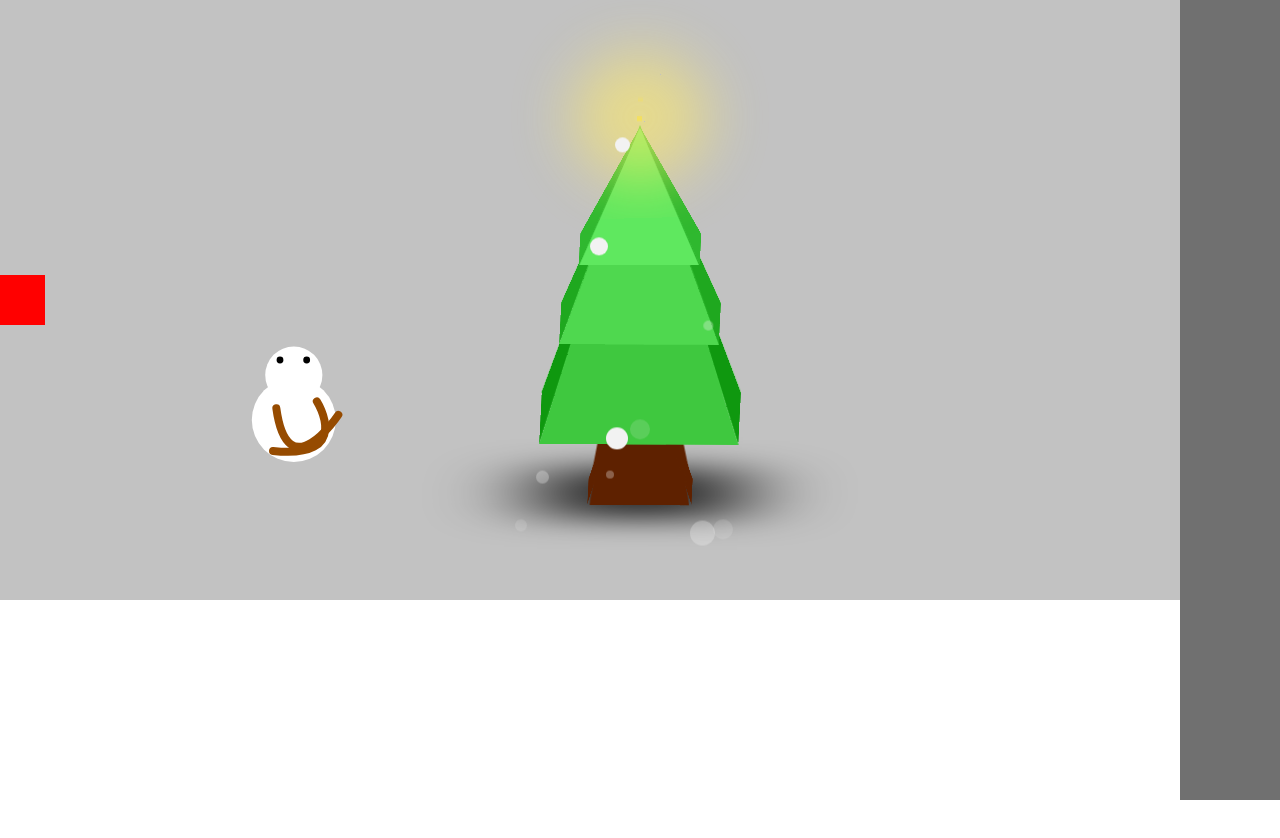
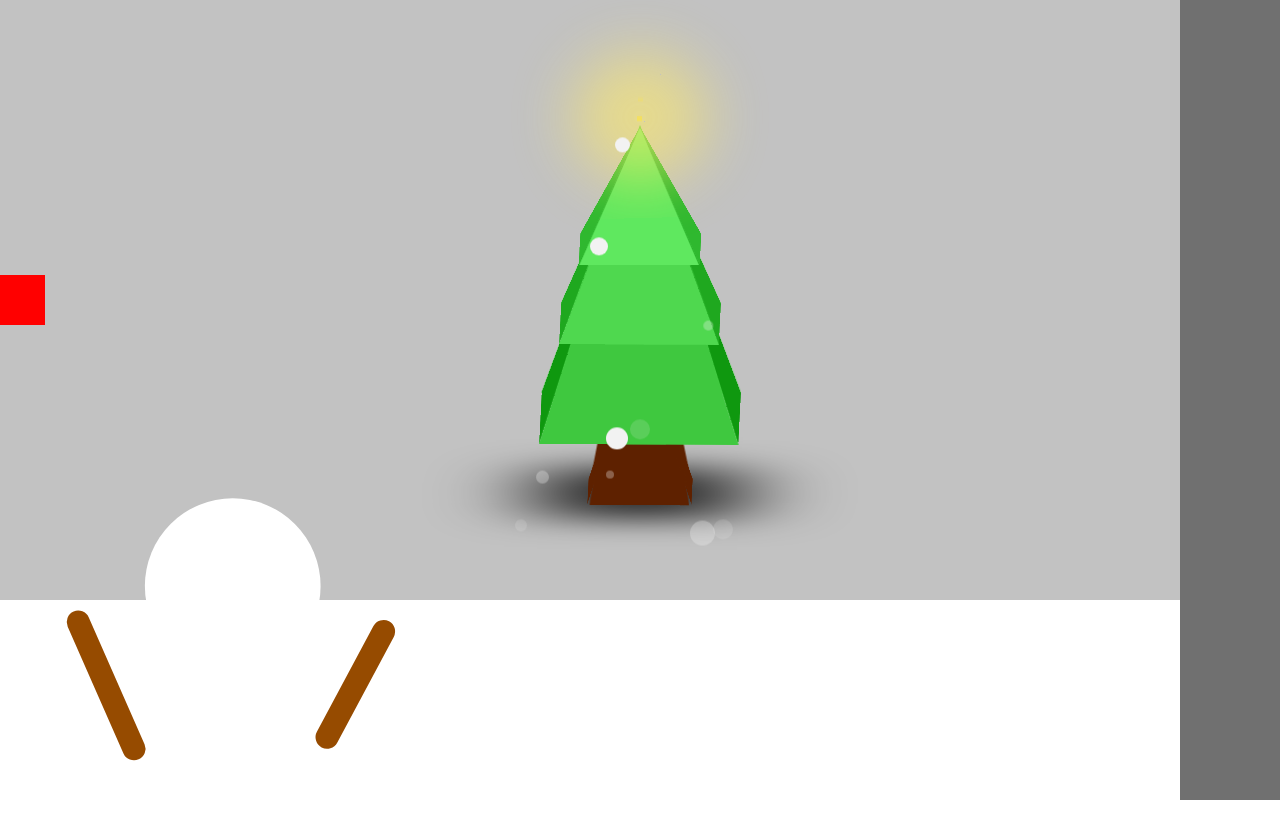
Before and after one commit to distrue/xmas_hackerton, a Gatsby site: page / in a window 1280 px wide. Shown: the top 838 px of the page. Before the commit the page ends 800 px from the top, so only its background shows below. Built offline with nearby package versions, Linux system fonts and the light colour scheme; Gatsby itself is replaced by a stand-in of ours.

Commit message:
fix character

```diff
--- a/src/components/character.tsx
+++ b/src/components/character.tsx
@@ -1,82 +1,69 @@
-import React from 'react';
+import React from 'react'
 import styled from 'styled-components';
 
 export default () => {
-  const LeftArm = ({ animation, armPath }: any) => (
+    const LeftArm = ({animation,armPath}:any) =>{
+        return(
             <svg className="arm" xmlns="http://www.w3.org/2000/svg" viewBox="0 0 300 400">
-      {animation === 'typing' && <path className="arm-typing-left" d={armPath} />}
-      {animation === 'stressed' && <path className="arm-typing-left" d={armPath} />}
-      <path d="M175.27,152.06s55.19,87.24-65.77,74.44" />
-      {animation === 'thinking' && <path d="M175.93,152.78s-10.18,82-36.43,103.72" />}
-      {animation === 'passive' && <path d="M175.93,152.78s-10.18,82-36.43,103.72" />}
-      {animation === 'sleeping' && <path d="M175.93,152.78s-10.18,82-36.43,103.72" />}
+                { animation === 'typing' && <path className="arm-typing-left" d={armPath} /> }
+                { animation === 'stressed' && <path className="arm-typing-left" d={armPath} /> }
+                <path d="M175.27,192 L190,164.44" />
+                { animation === 'thinking' && <path d="M175.93,152.78s-10.18,82-36.43,103.72" /> }
+                { animation === 'passive' && <path d="M175.93,152.78s-10.18,82-36.43,103.72" /> }
+                { animation === 'sleeping' && <path d="M175.93,152.78s-10.18,82-36.43,103.72" /> }
             </svg>
         );
+    }
 
-  const RightArm = ({ animation, armPath }: any) => (
+    const RightArm =({animation,armPath}:any)=>{
+        return(
             <svg className="arm" xmlns="http://www.w3.org/2000/svg" viewBox="0 0 300 400">
-      {animation === 'stressed' && <path className="arm-typing-right" d={armPath} />}
-      {animation === 'waiting' && <path d="M207.26,171.26s45.19,85-75.76,72.24" />}
-      <path className="arm-thinking-right" d="M207.48,172.34s-76,114.16-93-9.84" />
-      {animation === 'passive' && <path d="M207.93,172c.57-.48,11.3,86.45-23.43,112.52" />}
-      {animation === 'sleeping' && <path d="M207.93,172c.57-.48,11.3,86.45-23.43,112.52" />}
+            { animation === 'stressed' && <path className="arm-typing-right" d={armPath} /> }
+            { animation === 'waiting' && <path d="M207.26,171.26s45.19,85-75.76,72.24" /> }
+            <path className="arm-thinking-right" d="M110.48,162L125,195" />
+            { animation === 'passive' && <path d="M207.93,172c.57-.48,11.3,86.45-23.43,112.52" /> }
+            { animation === 'sleeping' && <path d="M207.93,172c.57-.48,11.3,86.45-23.43,112.52" /> }
           </svg>
         );
+    }
 
-  const Body = () => (
+    const Body=()=>{
+        return(
             <svg xmlns="http://www.w3.org/2000/svg" viewBox="0 0 300 400">
                 <g id="body">
-        <circle className="character__body -part-1" cx="140.71" cy="112.62" r="42.88" />
-        <circle className="character__body -part-2" cx="140.71" cy="180.06" r="63" />
+                    <circle className="character__body -part-1" cx="150.71" cy="152.62" r="22.88" onClick={() => {window.location.href="/canvas"}}/>
+                    <circle className="character__body -part-2" cx="150.71" cy="200.06" r="35"/>
                 </g>
-      <circle className="character__eye -eye-l" cx="150" cy="90" r="5.12" />
-      <circle className="character__eye -eye-l" cx="110" cy="90" r="5.12" />
             </svg>
         );
-
-  return (
-    <Character>
-      <LeftArm animation={null} armPath={null} />
-      <RightArm animation={null} armPath={null} />
-      <Body />
-    </Character>
-  );
-};
-
-const Character = styled.div`
-  background-color: transparent;
-  z-index: 2;
-  position: absolute;
-  width: 200px;
-  height: 400px;
-  top: 300px;
-  left: 200px;
-  .character {
-    &__eye {
-      transition: transform 0.3s ease;
-      transform: translate(10px, 0px);
     }
 
-    &__body {
-      fill: #ffffff;
-      transition: transform 0.3s ease;
+    return(
+        <Snowman>
+            <svg className={`dancing`}xmlns="http://www.w3.org/2000/svg" viewBox="0 0 300 400">
+                <Body/>
+                <LeftArm/>
+                <RightArm/>
+            </svg>
+        </Snowman>
+    );
 }
 
-    &__eye.-eye-l-extra {
-      transform: translate(34px, -10px);
-    }
+const Snowman=styled.div`
+position: absolute;
+width: 90vw;
+height: 90vh;
+top: 0;
+svg.dancing{
+    position: relative;
+    left: -30%;
+    .character {
+    position: relative;
 
-    &.-sleeping {
-      .-eye-l-extra {
-        visibility: hidden;
-        transform: translate(18px, 12px);
-      }
-      .-eye-l {
-        transform: translate(10px, 15px);
-      }
-      .-eye-r {
-        transform: translate(18px, 12px);
-      }
+    &__body {
+        fill: #FFFFFF;
+        transform-origin: center;
+        transition: transform 0.3s ease; z-index: 3;
     }
 
     &.-passive {
@@ -88,12 +75,6 @@ const Character = styled.div`
         }
         .-part-3 {
         transform: translate(10px, 3px);
-      }
-      .-eye-l {
-        transform: translate(40px, -10px);
-      }
-      .-eye-r {
-        transform: translate(34px, -10px);
         }
     }
 
@@ -107,17 +88,6 @@ const Character = styled.div`
         .-part-3 {
         transform: translate(5px, 2px);
         }
-      .-eye-l {
-        transform: translate(52px, -8px);
-      }
-      .-eye-r {
-        visibility: hidden;
-        transform: translate(42px, -7px);
-      }
-      .-eye-l-extra {
-        visibility: visible;
-        transform: translate(42px, -7px);
-      }
     }
 
     &.-thinking {
@@ -126,15 +96,6 @@ const Character = styled.div`
         }
         .-part-2 {
         transform: translate(-5px, 2.5px);
-      }
-      .-eye-l {
-        transform: translate(1px, 10px);
-      }
-      .-eye-l-extra {
-        transform: translate(-1.5px, 10px);
-      }
-      .-eye-r {
-        transform: translate(-1.5px, 10px);
         }
     }
 
@@ -148,16 +109,6 @@ const Character = styled.div`
         .-part-3 {
         transform: translate(-4px, 2px);
         }
-      .-eye-l {
-        transform: translate(2px, 21px);
-      }
-      .-eye-l-extra {
-        visibility: hidden;
-        transform: translate(-3px, 20px);
-      }
-      .-eye-r {
-        transform: translate(-3px, 20px);
-      }
     }
 
     &.-stressed {
@@ -170,16 +121,6 @@ const Character = styled.div`
         .-part-3 {
         transform: translate(-2px, 4px);
         }
-      .-eye-l {
-        transform: translate(2px, 41px);
-      }
-      .-eye-l-extra {
-        visibility: hidden;
-        transform: translate(-3px, 40px);
-      }
-      .-eye-r {
-        transform: translate(-3px, 40px);
-      }
     }
     }
 
@@ -190,8 +131,8 @@ const Character = styled.div`
 
     & path {
         fill: none;
-      stroke: #964b00;
-      stroke-width: 12;
+        stroke: #964B00;
+        stroke-width: 6;
         stroke-linecap: round;
         stroke-miterlimit: 10;
     }
@@ -211,6 +152,41 @@ const Character = styled.div`
 
     .arm-thinking-right {
     transform-origin: 200px 168px;
-    animation: scratch-chin 10s ease 0s infinite normal;
+    animation: scratch-chin 10s ease 0s infinite normal ;
     }
-`;
+}
+
+#body:hover {
+    .character {
+        &__body.-part-1{
+            animation: shake 2.82s cubic-bezier(.36,.07,.19,.97) both;
+
+            backface-visibility: hidden;
+
+            perspective: 1000px;
+        }
+    }
+}
+
+@keyframes shake {
+  10%, 90% {
+    transform: rotate(-20deg);
+    transform-origin: center;
+  }
+
+  20%, 80% {
+    transform: rotate(20deg);
+    transform-origin: center;
+  }
+
+  30%, 50%, 70% {
+    transform: rotate(-20deg);
+    transform-origin: center;
+  }
+
+  40%, 60% {
+    transform: translate3d(20deg);
+    transform-origin: center;
+  }
+}
+`
--- a/src/pages/index.tsx
+++ b/src/pages/index.tsx
@@ -10,8 +10,8 @@ export default withLocation((props: any) => {
       <Helmet title="XMAS" defer={false} />
       <Tree />
       <Snow />
+      <StickerList/>
       <Character />
-      <StickerList/>
     </Screen>
   );
 });
```
Lines whose indentation alone changed are shown as unchanged.
